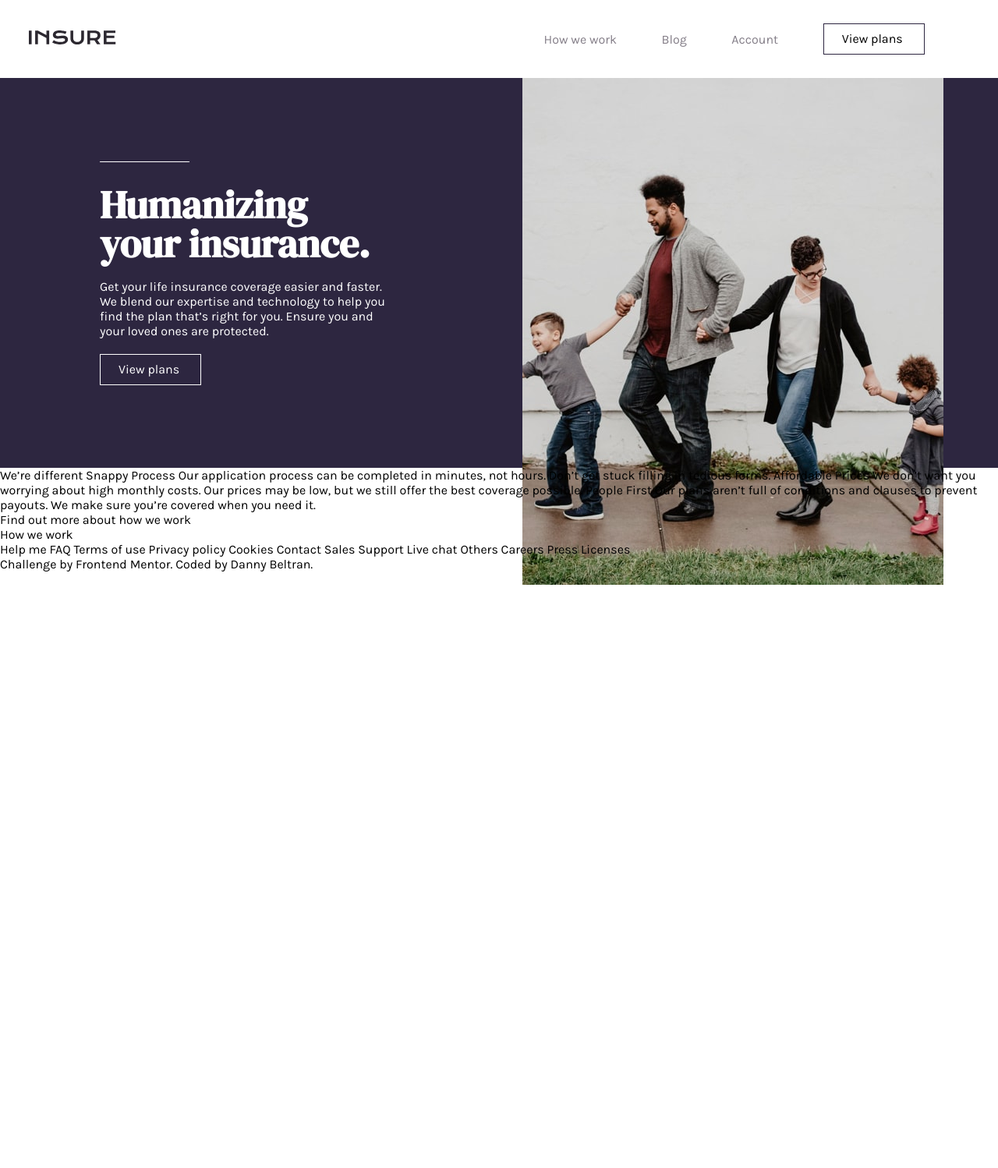
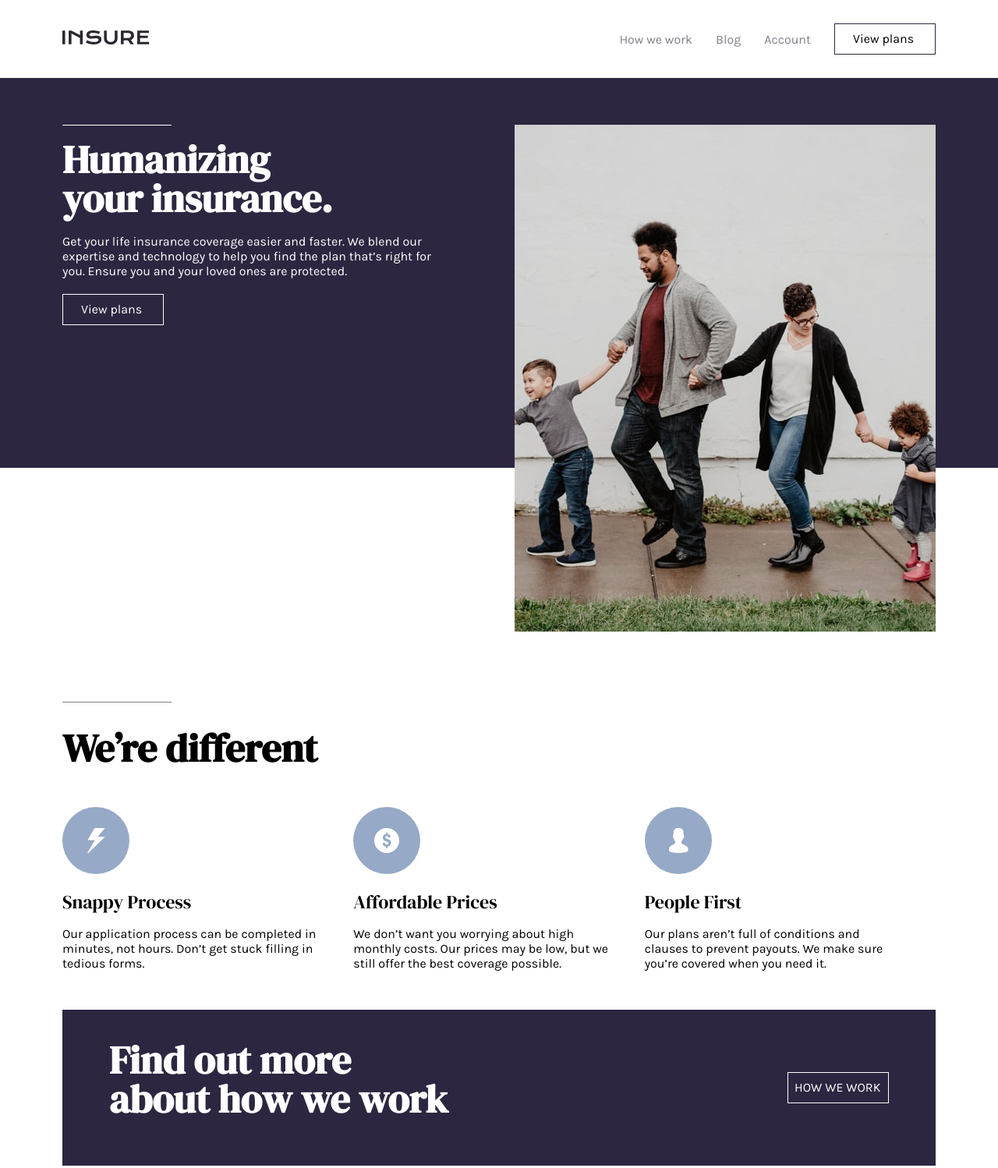
Before and after one commit to Danny114/insure-landing-page, a website: page index.html in a window 1280 px wide. Shown: the top 1498 px of the page at 78% size. Before the commit the page ends 800 px from the top, so only its background shows below. Drawn offline with Linux system fonts and the light colour scheme.

Commit message:
finished hero-banner, values list, and work banner

```diff
--- a/index.html
+++ b/index.html
@@ -16,60 +16,88 @@
   <header>
     <div class="container nav-container">
       <nav class="main-nav">
-          <a href="#">
+          <a href="/">
             <img src="/images/logo.svg" alt="Insure logo">
           </a>
         <ul class="nav-list">
-          <li><a class="nav-link" href="#">How we work</a></li>
-          <li><a class="nav-link" href="#">Blog</a></li>
-          <li><a class="nav-link" href="#">Account</a></li>
-          <li><a class="btn" href="#">View plans</a></li>
+          <li class="nav-item"><a class="nav-link" href="/">How we work</a></li>
+          <li class="nav-item"><a class="nav-link" href="/">Blog</a></li>
+          <li class="nav-item"><a class="nav-link" href="/">Account</a></li>
+          <li class="nav-item"><a class="btn" href="/">View plans</a></li>
         </ul>
       </nav>
     </div>
-    <div class="hero-banner">
+    <div class="hero-container">
+      <div class="container hero-banner">
         <div class="text-container">
           <div class="horizontal-line"></div>
           <h1>Humanizing <br /> your insurance.</h1>
-        <p>Get your life insurance coverage easier and faster. We blend our expertise
+          <p class="hero-text">Get your life insurance coverage easier and faster. We blend our expertise
             and technology to help you find the plan that’s right for you. Ensure you
             and your loved ones are protected.</p>
-        <a class="btn">View plans</a>
+          <a class="btn-transparent" href="/">View plans</a>
         </div>
         <div class="img-container">
           <img class="small-down--hide"src="/images/image-intro-desktop.jpg" alt="A family holding hands while walking">
           <img class="medium-up--hide"src="/images/image-intro-mobile.jpg" alt="A family holding hands while walking">
         </div>
       </div>
+    </div>
   </header>
 
-  <main>
-
-    We’re different
-
-    Snappy Process
-
+  <main class="main-content">
+    <div class="container">
+      <div class="horizontal-line"></div>
+      <h2 class="h1">We’re different</h2>
+      <div class="values-container">
+        <div class="values-card">
+          <img src="/images/icon-snappy-process.svg" alt="lighning">
+          <p class="h2">Snappy Process</p>
+          <p class="card-description">
             Our application process can be completed in minutes, not hours. Don’t get
             stuck filling in tedious forms.
-
-    Affordable Prices
-
+          </p>
+        </div>
+        <div class="values-card">
+          <img src="/images/icon-affordable-prices.svg" alt="lighning">
+          <p class="h2">Affordable Prices</p>
+          <p class="card-description">
             We don’t want you worrying about high monthly costs. Our prices may be low,
             but we still offer the best coverage possible.
-
-    People First
-
+          </p>
+        </div>
+        <div class="values-card">
+          <img src="/images/icon-people-first.svg" alt="lighning">
+          <p class="h2">People First</p>
+          <p class="card-description">
             Our plans aren’t full of conditions and clauses to prevent payouts. We make
             sure you’re covered when you need it.
-    <section>
-      Find out more about how we work
+          </p>
+        </div>
+      </div>
+      <section class="work-banner">
+        <h3 class="h1">
+          Find out more <br /> about how we work
+        </h3>
+        <a class="btn-transparent" href="/">HOW WE WORK</a>
       </section>
+    </div>
   </main>
 
 
 
-  <footer>
-    How we work
+  <footer class="main-footer">
+    <div class="container">
+      <div class="footer-header">
+        <img src="/images/logo.svg" alt="Insure logo">
+        <div class="social-media-links">
+          <img src="/images/icon-facebook.svg" alt="Insure logo">
+          <img src="/images/icon-twitter.svg" alt="Insure logo">
+          <img src="/images/icon-pinterest.svg" alt="Insure logo">
+          <img src="/images/icon-instagram.svg" alt="Insure logo">
+
+        </div>
+      </div>
       <nav>
         <ul>
           <li>
@@ -103,6 +131,7 @@
         Challenge by <a href="https://www.frontendmentor.io?ref=challenge" target="_blank">Frontend Mentor</a>.
         Coded by <a href="#">Danny Beltran</a>.
       </div>
+    </div>
   </footer>
 </body>
 </html>
--- a/scss/_base-styles.scss
+++ /dev/null
@@ -1,123 +0,0 @@
-* {
-    box-sizing: border-box;
-    margin: 0;
-    padding: 0;
-}
-
-body {
-    font-family: $body-fonts;
-}
-
-h1,h2,h3,h4,h5,h6 {
-    font-family: $header-fonts;
-}
-
-.h1, .h2, .h3, .h4, .h5, .h6 {
-    font-family: $header-fonts;
-}
-
-a {
-    text-decoration: none;
-    color: $color-black;
-}
-
-ul, ol {
-    list-style: none;
-}
-
-.container {
-    width: 100%;
-    max-width: 1440px;
-    margin: auto;
-    padding: 0 2.3rem;
-}
-
-.btn {
-    width: 130px;
-    background-color: $color-white;
-    border: 1px solid $violet;
-    display: inline-block;
-    padding: 0 23px;
-    line-height: 38px;
-    height: 40px;
-
-    &:hover, &:active {
-        background-color: $violet;
-        color: $color-white;
-    }
-}
-
-.nav-container {
-    height: 100px;
-}
-
-
-.main-nav {
-    display: flex;
-    height: 100%;
-    justify-content: space-between;
-    align-items: center;
-}
-
-
-.nav-list {
-    display: flex;
-    width: 50%;
-    justify-content: space-evenly;
-    align-items: center;
-
-    .nav-link {
-        color: $grayish-violet;
-        &:hover, &:active {
-            color: $darker-violet;
-        }
-    }
-}
-
-.hero-banner {
-    height: 500px;
-    background-color: $violet;
-    color: $color-white;
-    display: flex;
-    justify-content: space-around;
-
-
-    .horizontal-line {
-        height: 40px;
-        width: 30%;
-        border-bottom: 1px solid $color-white;
-        margin-bottom: 30px;
-    }
-
-    .text-container {
-        color: white;
-        flex-basis: 50%;
-        display: flex;
-        flex-direction: column;
-        justify-content: center;
-        padding: 10%;
-
-        .btn {
-            margin-top: 20px;
-            background-color: transparent;
-            border-color: $color-white;
-            color: white;
-
-            &:hover, &:active {
-                background-color: white;
-                color: $color-black;
-            }
-        }
-    }
-
-    .img-container {
-        flex-basis: 50%;
-        padding: 0 30px;
-    }
-}
-
-h1 {
-    font-size: 50px;
-    line-height: 50px;
-    margin-bottom: 20px;
-}
--- /dev/null
+++ b/scss/_home.scss
@@ -0,0 +1,200 @@
+* {
+    box-sizing: border-box;
+    margin: 0;
+    padding: 0;
+}
+
+body {
+    font-family: $body-fonts;
+}
+
+h1, h2, h3, h4, h5, h6 {
+    font-family: $header-fonts;
+}
+
+.h1, .h2, .h3, .h4, .h5, .h6 {
+    font-family: $header-fonts;
+}
+
+h1, .h1 {
+    font-size: 50px;
+    line-height: 50px;
+    margin-bottom: 20px;
+}
+
+h2, .h2 {
+    margin-top: 15px;
+    font-size: 24px;
+}
+
+a {
+    text-decoration: none;
+    color: $color-black;
+}
+
+ul, ol {
+    list-style: none;
+}
+
+.container {
+    width: 100%;
+    max-width: 1440px;
+    margin: auto;
+    padding: 0 5rem;
+}
+
+.btn {
+    width: 130px;
+    background-color: $color-white;
+    border: 1px solid $violet;
+    display: inline-block;
+    padding: 0 23px;
+    line-height: 38px;
+    height: 40px;
+
+    &:hover, &:active {
+        background-color: $violet;
+        color: $color-white;
+    }
+}
+
+.btn-transparent {
+    @extend .btn;
+    background-color: transparent;
+    border-color: $color-white;
+    color: $color-white;
+
+    &:hover, &:active {
+        background-color: $color-white;
+        color: $color-black;
+    }
+}
+
+.horizontal-line {
+    height: 20px;
+    width: 140px;
+    border-top: 1px solid $grayish-violet;
+}
+
+.nav-container {
+    height: 100px;
+}
+
+
+.main-nav {
+    display: flex;
+    height: 100%;
+    justify-content: space-between;
+    align-items: center;
+}
+
+
+.nav-list {
+    display: flex;
+    width: 50%;
+    justify-content: flex-end;
+    align-items: center;
+
+    .nav-link {
+        color: $grayish-violet;
+        &:hover, &:active {
+            color: $darker-violet;
+        }
+    }
+
+    .nav-item{
+        &:not(:last-child) {
+            margin-right: 30px;
+        }
+    }
+}
+
+.hero-container {
+    height: 500px;
+    background-color: $violet;
+}
+
+.hero-banner {
+    color: $color-white;
+    display: flex;
+    justify-content: space-around;
+    padding-top: 60px;
+
+
+    .horizontal-line {
+        border-color: $color-white;
+    }
+
+    .text-container {
+        color: $color-white;
+        flex-basis: 50%;
+        display: flex;
+        flex-direction: column;
+
+        .hero-text {
+            width: 90%;
+        }
+
+        .btn-transparent {
+            margin-top: 20px;
+        }
+    }
+
+    .img-container {
+        flex-basis: 50%;
+        display: flex;
+        justify-content: flex-end;
+    }
+}
+
+.main-content {
+    margin-top: 300px;
+}
+
+.values-container {
+    margin: 50px 0;
+    display: flex;
+    justify-content: space-between;
+
+    .values-card {
+        flex: 1;
+    }
+
+    .card-description {
+        width: 90%;
+        margin-top: 15px;
+    }
+}
+
+.work-banner {
+    height: 200px;
+    background-color: $violet;
+    color: $color-white;
+    padding: 0 60px;
+    display: flex;
+    justify-content: space-between;
+    align-items: center;
+    .btn-transparent {
+        padding: 0 8px;
+    }
+}
+
+.main-footer {
+    background-color: $light-gray;
+    margin-top: 70px;
+
+    .footer-header {
+        height: 100px;
+        display: flex;
+        justify-content: space-between;
+        align-items: center;
+        border-bottom: 1px solid $color-black;
+    }
+
+    .social-media-links {
+        img {
+            display: inline-block;
+            margin-right: 15px;
+        }
+    }
+}
--- a/scss/main.scss
+++ b/scss/main.scss
@@ -1,3 +1,3 @@
 @import 'variables';
-@import 'base-styles';
+@import 'home';
 @import 'utils';
```
Also changed, not shown: css/main.css. Lines whose indentation alone changed are shown as unchanged.
